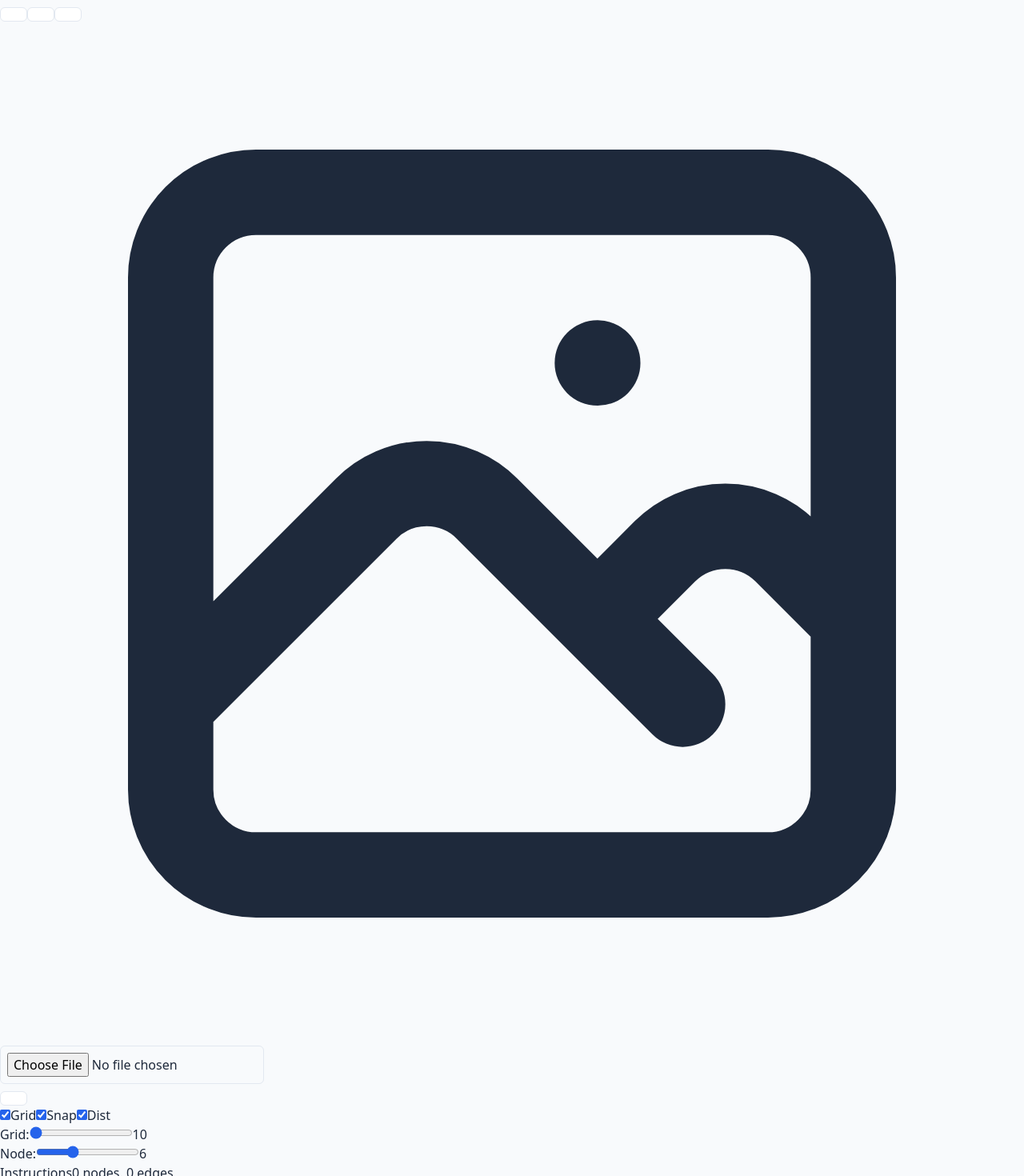
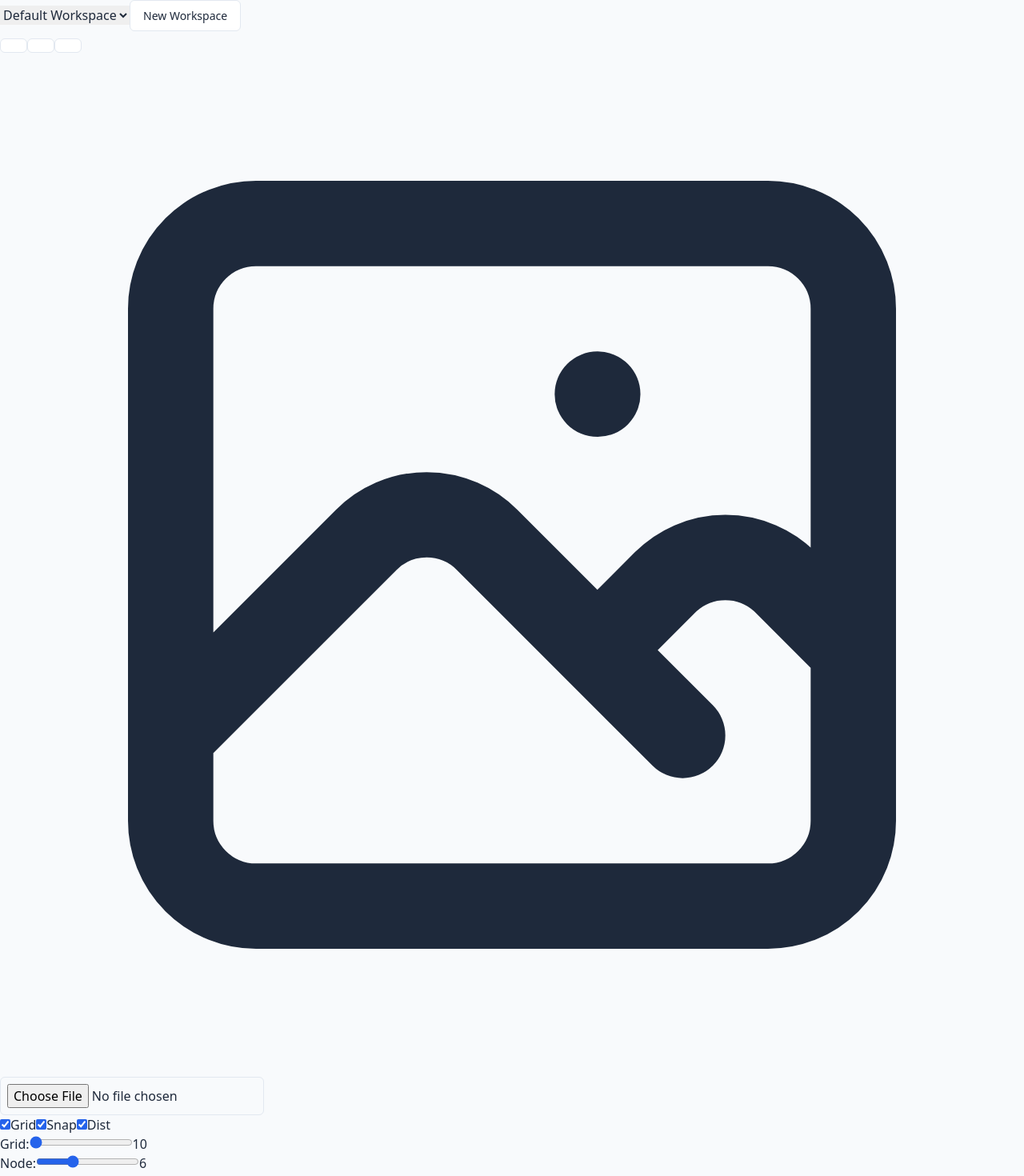
Before and after one commit to gbccsclub/pointr, a React (Vite) app in the folder graph-editor/: page / in a window 1280 px wide. Shown: the top 1470 px of the page at 80% size. Built offline with nearby package versions, Linux system fonts and the light colour scheme.

Commit message:
feat: multi workspace

```diff
--- a/graph-editor/src/components/GraphEditor/Controls.jsx
+++ b/graph-editor/src/components/GraphEditor/Controls.jsx
@@ -53,7 +53,7 @@ const Controls = ({
   onImport,
   editorMode,
   onModeChange,
-  onClearData
+  // Remove onClearData from props
 }) => {
   const handleImageInputChange = (e) => {
     const file = e.target.files[0];
@@ -154,15 +154,7 @@ const Controls = ({
           )}
         </div>
 
-        {/* Add clear data button */}
-        <div className="h-4 w-px bg-gray-200"></div>
-        <button
-          onClick={onClearData}
-          className="p-1.5 bg-red-50 text-red-600 hover:bg-red-100 rounded transition-colors"
-          title="Clear All Data"
-        >
-          <Icons.Delete />
-        </button>
+        {/* Remove clear data button and its divider */}
       </div>
     </div>
   );
--- a/graph-editor/src/components/GraphEditor/GraphEditor.jsx
+++ b/graph-editor/src/components/GraphEditor/GraphEditor.jsx
@@ -4,18 +4,70 @@ import GridControls from './GridControls';
 import Canvas from './Canvas';
 import ImageOverlay from './ImageOverlay';
 import Instructions from './Instructions';
+import WorkspaceManager from './WorkspaceManager';
 import { useGraphHistory } from './hooks/useGraphHistory';
 import { useKeyboardShortcuts } from './hooks/useKeyboardShortcuts';
-import { saveToLocalStorage, loadFromLocalStorage } from '../../utils/storage';
+import {
+  saveToWorkspace,
+  loadFromWorkspace,
+  saveWorkspaceList,
+  loadWorkspaceList,
+  saveCurrentWorkspace,
+  STORAGE_KEYS
+} from '../../utils/storage';
 
 const GraphEditor = () => {
-  // Load initial state from localStorage
-  const initialState = loadFromLocalStorage();
+  // Workspace state
+  const [workspaces, setWorkspaces] = useState(loadWorkspaceList());
+  const [currentWorkspace, setCurrentWorkspace] = useState(null);
 
-  const [nodes, setNodes] = useState(initialState.nodes);
-  const [edges, setEdges] = useState(initialState.edges);
+  // Graph state
+  const [nodes, setNodes] = useState([]);
+  const [edges, setEdges] = useState([]);
   const [selectedNode, setSelectedNode] = useState(null);
   const [selectedEdge, setSelectedEdge] = useState(null);
+  const [overlayImage, setOverlayImage] = useState(null);
+  const [imageOpacity, setImageOpacity] = useState(0.5);
+
+  // Load current workspace on mount
+  useEffect(() => {
+    const savedWorkspaceId = localStorage.getItem(STORAGE_KEYS.CURRENT_WORKSPACE);
+    if (savedWorkspaceId && workspaces.find(w => w.id === savedWorkspaceId)) {
+      handleWorkspaceChange(savedWorkspaceId);
+    } else if (workspaces.length > 0) {
+      handleWorkspaceChange(workspaces[0].id);
+    } else {
+      // Create default workspace if none exists
+      handleWorkspaceCreate('Default Workspace');
+    }
+  }, []);
+
+  const handleWorkspaceChange = (workspaceId) => {
+    const workspace = workspaces.find(w => w.id === workspaceId);
+    if (workspace) {
+      const data = loadFromWorkspace(workspaceId);
+      setNodes(data.nodes);
+      setEdges(data.edges);
+      setOverlayImage(data.overlayImage);
+      setImageOpacity(data.imageOpacity);
+      setCurrentWorkspace(workspace);
+      saveCurrentWorkspace(workspaceId);
+    }
+  };
+
+  const handleWorkspaceCreate = (name) => {
+    const newWorkspace = {
+      id: `workspace-${Date.now()}`,
+      name,
+      created: Date.now()
+    };
+
+    const updatedWorkspaces = [...workspaces, newWorkspace];
+    setWorkspaces(updatedWorkspaces);
+    saveWorkspaceList(updatedWorkspaces);
+    handleWorkspaceChange(newWorkspace.id);
+  };
+
   const [isDrawing, setIsDrawing] = useState(false);
   const [drawingFrom, setDrawingFrom] = useState(null);
   const [gridSize, setGridSize] = useState(10);
@@ -23,8 +75,6 @@ const GraphEditor = () => {
   const [showDistances, setShowDistances] = useState(true);
   const [snapToGrid, setSnapToGrid] = useState(true);
   const [canvasSize, setCanvasSize] = useState({ width: window.innerWidth, height: window.innerHeight });
-  const [overlayImage, setOverlayImage] = useState(initialState.overlayImage);
-  const [imageOpacity, setImageOpacity] = useState(initialState.imageOpacity);
   const [editorMode, setEditorMode] = useState('node');
   const [nodeSize, setNodeSize] = useState(6);
 
@@ -130,31 +180,21 @@ const GraphEditor = () => {
 
   // Add debounced save effect
   useEffect(() => {
-    const saveTimeout = setTimeout(() => {
-      saveToLocalStorage(nodes, edges, overlayImage, imageOpacity, Math.max(...nodes.map(n => parseInt(n.id.replace('node-', ''), 10)), -1) + 1);
-    }, 1000); // Debounce for 1 second
+    if (currentWorkspace) {
+      const saveTimeout = setTimeout(() => {
+        saveToWorkspace(
+          currentWorkspace.id,
+          nodes,
+          edges,
+          overlayImage,
+          imageOpacity,
+          Math.max(...nodes.map(n => parseInt(n.id.replace('node-', ''), 10)), -1) + 1
+        );
+      }, 1000);
 
-    return () => clearTimeout(saveTimeout);
-  }, [nodes, edges, overlayImage, imageOpacity]);
-
-  const handleNodeCounterChange = (counter) => {
-    saveToLocalStorage(nodes, edges, overlayImage, imageOpacity, counter);
-  };
-
-  // Add clear data function
-  const handleClearData = useCallback(() => {
-    if (window.confirm('Are you sure you want to clear all data? This cannot be undone.')) {
-      setNodes([]);
-      setEdges([]);
-      setOverlayImage(null);
-      setImageOpacity(0.5);
-      setSelectedNode(null);
-      setSelectedEdge(null);
-      setIsDrawing(false);
-      setDrawingFrom(null);
-      localStorage.clear();
+      return () => clearTimeout(saveTimeout);
     }
-  }, []);
+  }, [currentWorkspace, nodes, edges, overlayImage, imageOpacity]);
 
   useEffect(() => {
     const handleResize = () => {
@@ -165,8 +205,32 @@ const GraphEditor = () => {
     return () => window.removeEventListener('resize', handleResize);
   }, []);
 
+  // Add this function to handle node counter changes
+  const handleNodeCounterChange = useCallback((newCounter) => {
+    if (currentWorkspace) {
+      saveToWorkspace(
+        currentWorkspace.id,
+        nodes,
+        edges,
+        overlayImage,
+        imageOpacity,
+        newCounter
+      );
+    }
+  }, [currentWorkspace, nodes, edges, overlayImage, imageOpacity]);
+
   return (
     <div className="fixed inset-0 overflow-hidden">
+      {/* Add WorkspaceManager to the top */}
+      <div className="fixed top-4 left-1/2 transform -translate-x-1/2 z-50">
+        <WorkspaceManager
+          workspaces={workspaces}
+          currentWorkspace={currentWorkspace}
+          onWorkspaceChange={handleWorkspaceChange}
+          onWorkspaceCreate={handleWorkspaceCreate}
+        />
+      </div>
+
       {/* Top controls container */}
       <div className="fixed top-4 left-4 z-50">
         <Controls
@@ -186,7 +250,6 @@ const GraphEditor = () => {
           onImport={handleNeo4jImport}
           editorMode={editorMode}
           onModeChange={setEditorMode}
-          onClearData={handleClearData}
         />
       </div>
 
--- /dev/null
+++ b/graph-editor/src/components/GraphEditor/WorkspaceManager.jsx
@@ -0,0 +1,72 @@
+import React, { useState } from 'react';
+
+const WorkspaceManager = ({
+  workspaces,
+  currentWorkspace,
+  onWorkspaceChange,
+  onWorkspaceCreate,
+  onWorkspaceRename,
+  onWorkspaceDelete
+}) => {
+  const [isCreating, setIsCreating] = useState(false);
+  const [newWorkspaceName, setNewWorkspaceName] = useState('');
+
+  const handleCreateWorkspace = () => {
+    if (newWorkspaceName.trim()) {
+      onWorkspaceCreate(newWorkspaceName.trim());
+      setNewWorkspaceName('');
+      setIsCreating(false);
+    }
+  };
+
+  return (
+    <div className="bg-white/90 backdrop-blur-sm rounded-lg shadow-lg p-2 text-xs">
+      <div className="flex items-center gap-2">
+        <select
+          value={currentWorkspace?.id || ''}
+          onChange={(e) => onWorkspaceChange(e.target.value)}
+          className="px-2 py-1 rounded border border-gray-200"
+        >
+          {workspaces.map(workspace => (
+            <option key={workspace.id} value={workspace.id}>
+              {workspace.name}
+            </option>
+          ))}
+        </select>
+
+        {isCreating ? (
+          <div className="flex gap-1">
+            <input
+              type="text"
+              value={newWorkspaceName}
+              onChange={(e) => setNewWorkspaceName(e.target.value)}
+              className="px-2 py-1 rounded border border-gray-200"
+              placeholder="Workspace name"
+            />
+            <button
+              onClick={handleCreateWorkspace}
+              className="px-2 py-1 bg-blue-50 text-blue-600 rounded"
+            >
+              Create
+            </button>
+            <button
+              onClick={() => setIsCreating(false)}
+              className="px-2 py-1 bg-gray-50 text-gray-600 rounded"
+            >
+              Cancel
+            </button>
+          </div>
+        ) : (
+          <button
+            onClick={() => setIsCreating(true)}
+            className="px-2 py-1 bg-blue-50 text-blue-600 rounded"
+          >
+            New Workspace
+          </button>
+        )}
+      </div>
+    </div>
+  );
+};
+
+export default WorkspaceManager;
--- a/graph-editor/src/utils/storage.js
+++ b/graph-editor/src/utils/storage.js
@@ -1,54 +1,63 @@
-const STORAGE_KEYS = {
-  GRAPH_DATA: 'graph-editor-data',
-  OVERLAY_IMAGE: 'graph-editor-overlay',
-  NODE_COUNTER: 'graph-editor-node-counter'
+// Export the STORAGE_KEYS constant
+export const STORAGE_KEYS = {
+  WORKSPACES: 'graph-editor-workspaces',
+  CURRENT_WORKSPACE: 'graph-editor-current-workspace'
 };
 
-export const saveToLocalStorage = (nodes, edges, overlayImage, imageOpacity, nodeCounter) => {
+const getWorkspaceKey = (workspaceId) => `graph-editor-workspace-${workspaceId}`;
+
+export const saveWorkspaceList = (workspaces) => {
+  localStorage.setItem(STORAGE_KEYS.WORKSPACES, JSON.stringify(workspaces));
+};
+
+export const loadWorkspaceList = () => {
+  const workspaces = localStorage.getItem(STORAGE_KEYS.WORKSPACES);
+  return workspaces ? JSON.parse(workspaces) : [];
+};
+
+export const saveCurrentWorkspace = (workspaceId) => {
+  localStorage.setItem(STORAGE_KEYS.CURRENT_WORKSPACE, workspaceId);
+};
+
+export const saveToWorkspace = (workspaceId, nodes, edges, overlayImage, imageOpacity, nodeCounter) => {
+  const workspaceKey = getWorkspaceKey(workspaceId);
+  const workspaceData = {
+    nodes,
+    edges,
+    imageOpacity,
+    nodeCounter,
+    overlayImage,
+    lastModified: Date.now()
+  };
+
+  localStorage.setItem(workspaceKey, JSON.stringify(workspaceData));
+};
+
+export const loadFromWorkspace = (workspaceId) => {
   try {
-    // Save graph data
-    const graphData = {
-      nodes,
-      edges,
-      imageOpacity
-    };
-    localStorage.setItem(STORAGE_KEYS.GRAPH_DATA, JSON.stringify(graphData));
+    const workspaceKey = getWorkspaceKey(workspaceId);
+    const workspaceData = localStorage.getItem(workspaceKey);
 
-    // Save overlay image separately (if exists)
-    if (overlayImage) {
-      localStorage.setItem(STORAGE_KEYS.OVERLAY_IMAGE, overlayImage);
-    } else {
-      localStorage.removeItem(STORAGE_KEYS.OVERLAY_IMAGE);
+    if (!workspaceData) {
+      return {
+        nodes: [],
+        edges: [],
+        overlayImage: null,
+        imageOpacity: 0.5,
+        nodeCounter: 0
+      };
     }
 
-    // Save node counter
-    localStorage.setItem(STORAGE_KEYS.NODE_COUNTER, nodeCounter.toString());
-  } catch (error) {
-    console.error('Error saving to localStorage:', error);
-  }
-};
-
-export const loadFromLocalStorage = () => {
-  try {
-    // Load graph data
-    const graphDataString = localStorage.getItem(STORAGE_KEYS.GRAPH_DATA);
-    const graphData = graphDataString ? JSON.parse(graphDataString) : null;
-
-    // Load overlay image
-    const overlayImage = localStorage.getItem(STORAGE_KEYS.OVERLAY_IMAGE);
-
-    // Load node counter
-    const nodeCounter = parseInt(localStorage.getItem(STORAGE_KEYS.NODE_COUNTER)) || 0;
-
+    const data = JSON.parse(workspaceData);
     return {
-      nodes: graphData?.nodes || [],
-      edges: graphData?.edges || [],
-      overlayImage,
-      imageOpacity: graphData?.imageOpacity ?? 0.5,
-      nodeCounter
+      nodes: data.nodes || [],
+      edges: data.edges || [],
+      overlayImage: data.overlayImage,
+      imageOpacity: data.imageOpacity ?? 0.5,
+      nodeCounter: data.nodeCounter || 0
     };
   } catch (error) {
-    console.error('Error loading from localStorage:', error);
+    console.error('Error loading workspace:', error);
     return {
       nodes: [],
       edges: [],
```
